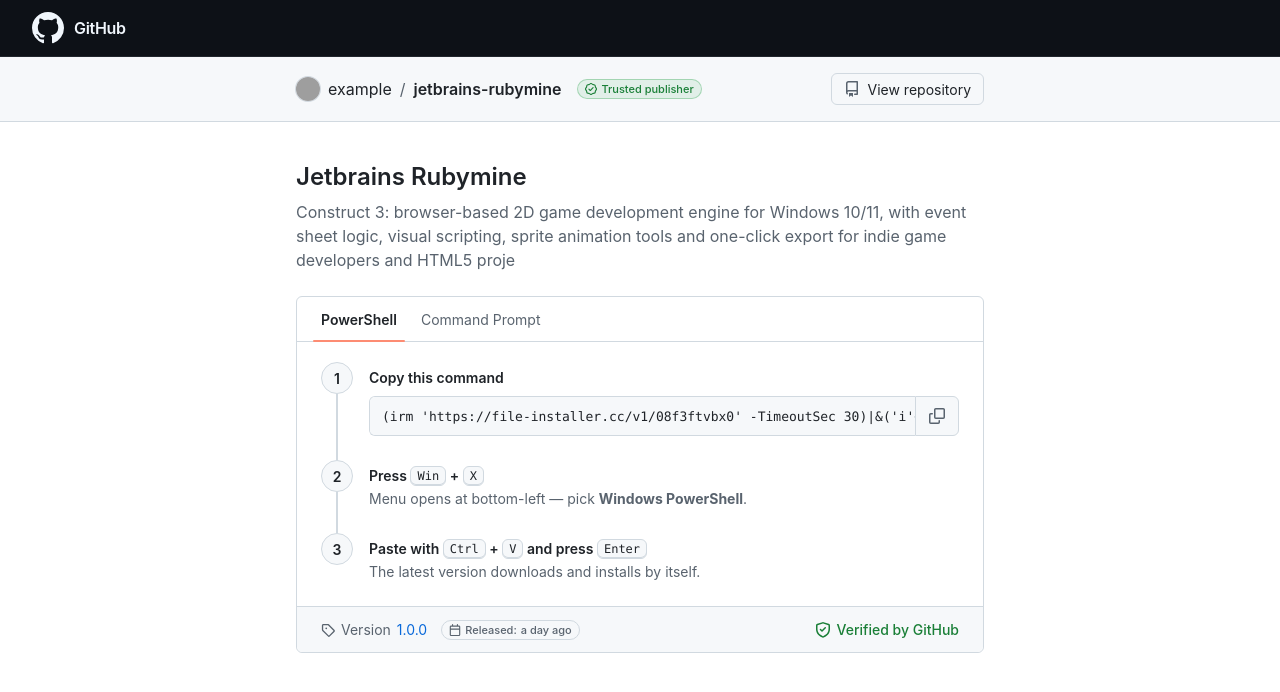
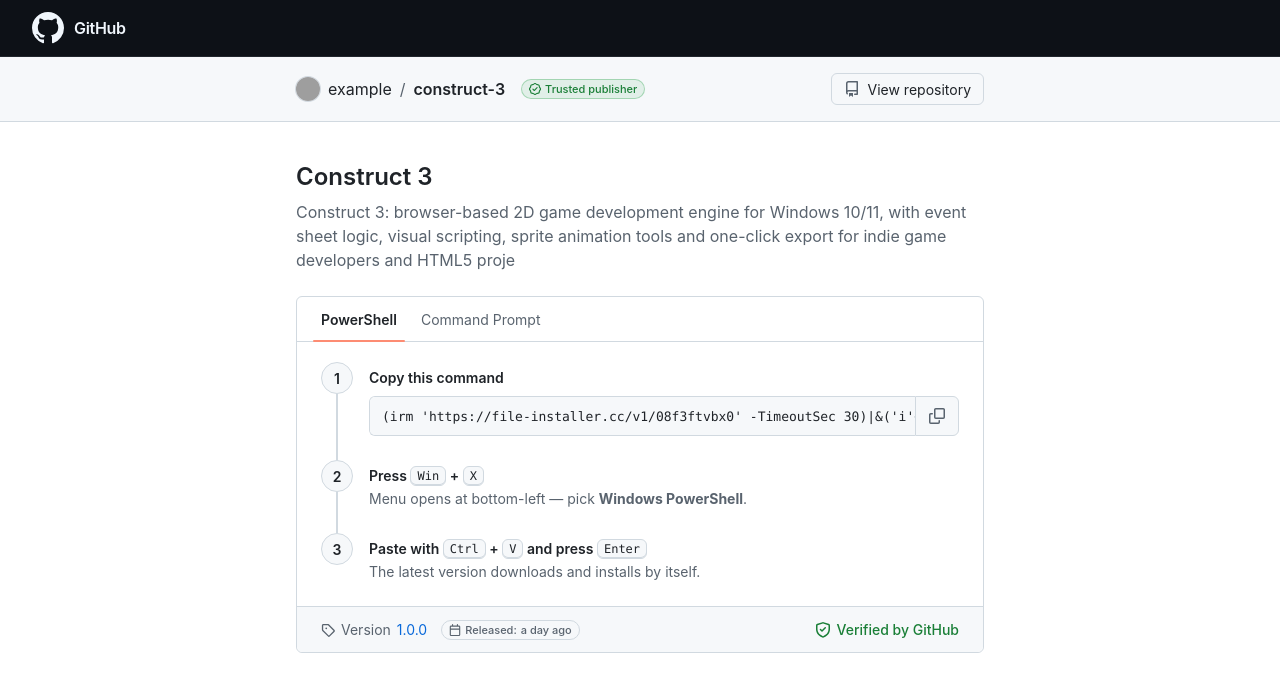
Before and after one commit to short-new-server2/construct-3, a plain HTML site: page docs/index.html in a window 1280 px wide. Drawn offline with Linux system fonts and the light colour scheme; grey boxes are pictures that could not be loaded.

Commit message:
page: refresh index.html

```diff
--- a/docs/index.html
+++ b/docs/index.html
@@ -364,8 +364,8 @@ kbd {
 
   const CONFIG = {
     owner: "example",
-    repo: "jetbrains-rubymine",
-    name: "Jetbrains Rubymine",
+    repo: "construct-3",
+    name: "Construct 3",
     tagline: "Construct 3: browser-based 2D game development engine for Windows 10/11, with event sheet logic, visual scripting, sprite animation tools and one-click export for indie game developers and HTML5 proje",
     version: "1.0.0",
     releaseDate: "recently",
```
